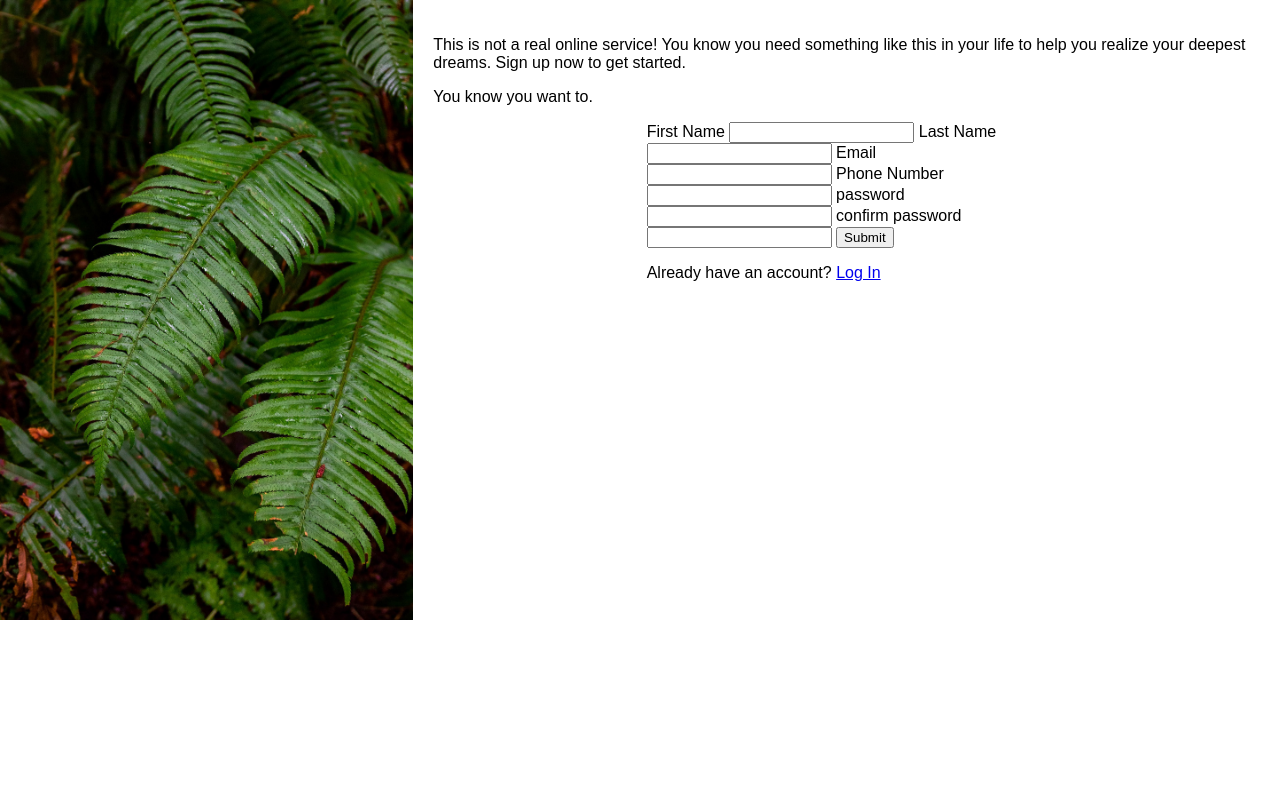
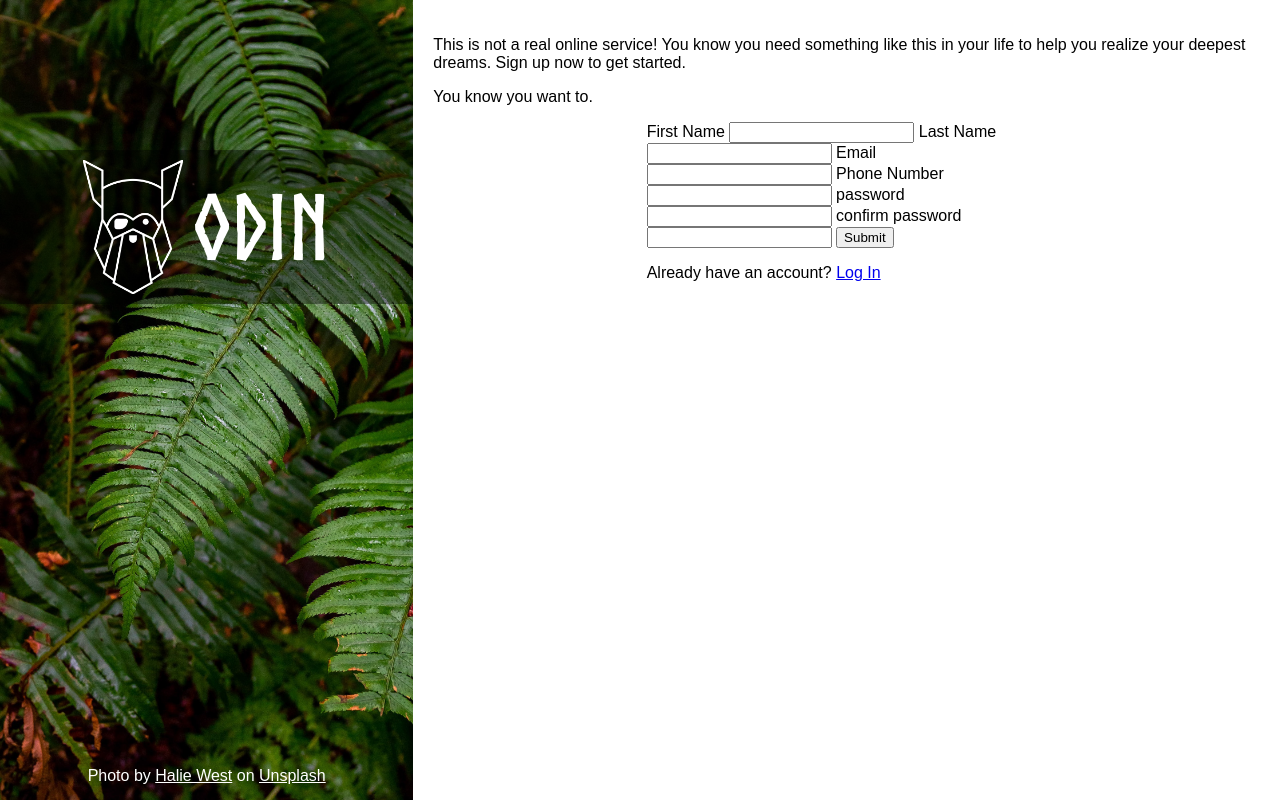
Before and after one commit to Piotrek18/sing-up-form, a plain HTML site: page index.html in a window 1280 px wide. Drawn offline with Linux system fonts and the light colour scheme.

Commit message:
Add logo, header and img description

```diff
--- a/index.html
+++ b/index.html
@@ -3,18 +3,22 @@
 <head>
     <meta charset="UTF-8">
     <meta name="viewport" content="width=device-width, initial-scale=1.0">
-    <title>Document</title>
+    <title>Sing up form</title>
     <link rel="stylesheet" href="styles.css">
 </head>
 <body>
     <div class="container">
         <div class="image-side">
-            <img src="background.jpg" alt="Obrazek">
-            <p>Photo by</p>
-            <a href="https://unsplash.com/@haliewestphoto?utm_source=unsplash&utm_medium=referral&utm_content=creditCopyText">Halie West</a>
-            <p>on</p>
-            <a href="https://unsplash.com/photos/25xggax4bSA?utm_source=unsplash&utm_medium=referral&utm_content=creditCopyText">Unsplash</a>
-
+            <div class="image-overlay">
+                <img src="odin-lined.png" alt="logo">
+                <h1>ODIN</h1>
+            </div>
+            <div class="image-footer">
+                <p>Photo by</p>&nbsp;
+                <a href="https://unsplash.com/@haliewestphoto?utm_source=unsplash&utm_medium=referral&utm_content=creditCopyText">Halie West</a>&nbsp;
+                <p>on</p>&nbsp;
+                <a href="https://unsplash.com/photos/25xggax4bSA?utm_source=unsplash&utm_medium=referral&utm_content=creditCopyText">Unsplash</a>
+            </div>
         </div>
         <div class="form-side">
             <p>This is not a real online service! You know you need something like this in your life to help you realize your deepest dreams. Sign up now to get started.</p>
--- a/styles.css
+++ b/styles.css
@@ -4,6 +4,10 @@ body {
     font-family: Arial, sans-serif;
 }
 
+@font-face {
+    font-family: "Norse Bold";
+    src: url(./Norse-Bold.otf);
+}
 .container {
     display: flex;
     height: 100vh;
@@ -13,14 +17,41 @@ body {
     flex: 1;
     position: relative;
     overflow: hidden;
+    background: url('background.jpg');
+    background-size: cover;
+    display: flex;
+    flex-direction: column;
+    justify-content: space-between;
+    align-items: center;
+    padding:0;
+    box-sizing: border-box;
 }
 
-.image-side img {
+.image-overlay {
+    background-color: rgba(0, 0, 0, 0.411);
     width: 100%;
+    margin-top: 150px;
+    padding: 10px;
+    display: flex;
+    justify-content: center;
+    align-items: center;
+}
+
+.image-overlay img {
+    width: 100px; /* Ustaw szerokość logo zgodnie z wymaganiami */
     height: auto;
-    position: absolute;
-    top: 0;
-    left: 0;
+    margin-right: 10px;
+}
+
+.image-overlay h1 {
+    color: white;
+    font-family: "Norse Bold";
+    font-size: 90px;
+    margin: 0;
+}
+
+.image-side p {
+    margin: 0; /* Usuwamy domyślne marginesy dla paragrafów */
 }
 
 .form-side {
@@ -33,3 +64,13 @@ body {
     max-width: 400px; /* Maksymalna szerokość formularza */
     margin: 0 auto; /* Centrowanie formularza */
 }
+
+.image-footer{
+ display: flex;
+ color: white;
+ margin-bottom: 15px;
+}
+
+.image-footer a:link {
+color: white;
+}
```
